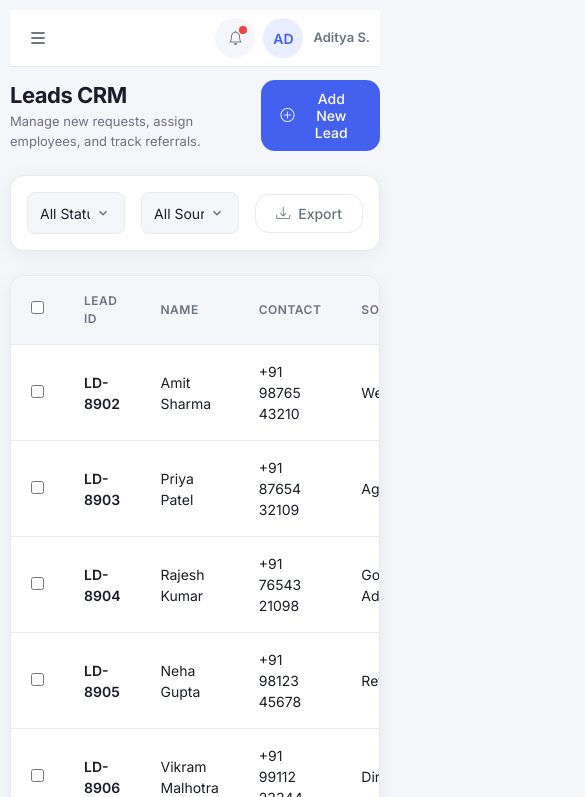
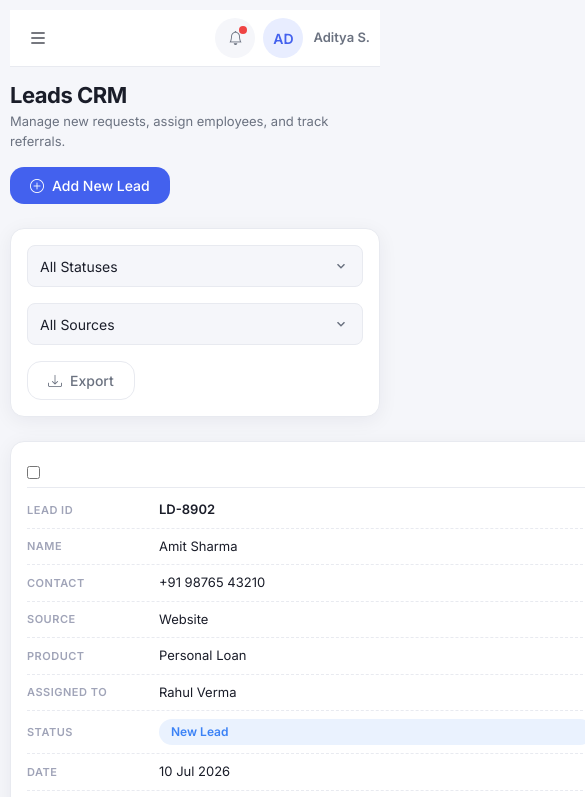
Before and after one commit to vaishnavithombare04/Onkar-Finance, a plain HTML site: page admin/leads.html in a window 390 px wide. Shown: the top 797 px of the page, 585 px wide, since content can reach past the window. Drawn offline with nearby package versions, Linux system fonts and the light colour scheme.

Commit message:
the horizantal scroll bar  fixed in the responsive view

```diff
--- a/admin/leads.html
+++ b/admin/leads.html
@@ -28,7 +28,7 @@
       <div data-component="topbar"></div>
 
       <div id="page-content" class="w-full flex flex-column gap-lg">
-      <div class="flex justify-between align-center">
+      <div class="flex justify-between align-center flex-wrap gap-md">
         <div>
           <h1 style="font-size: var(--fs-h1); font-weight: 700; letter-spacing: -0.5px;">Leads CRM</h1>
           <p class="text-secondary" style="font-size: 13px;">Manage new requests, assign employees, and track referrals.</p>
@@ -39,12 +39,12 @@
       </div>
 
       <!-- Filters panel -->
-      <div class="card flex align-center gap-md" style="padding: 16px;">
-        <div class="search-bar" style="width: 280px; background-color: var(--color-bg);">
+      <div class="card flex align-center gap-md flex-wrap" style="padding: 16px;">
+        <div class="search-bar" style="flex: 1; min-width: 220px; background-color: var(--color-bg);">
           <i class="lucide-search"></i>
           <input type="text" placeholder="Search by name, ID or product..." id="leadSearchInput">
         </div>
-        <select class="form-control" style="width: 160px; padding: 8px 12px;" id="statusFilter">
+        <select class="form-control" style="width: auto; min-width: 140px; padding: 8px 12px;" id="statusFilter">
           <option value="">All Statuses</option>
           <option value="New Lead">New Lead</option>
           <option value="Verification">Verification</option>
@@ -52,7 +52,7 @@
           <option value="Approved">Approved</option>
           <option value="Disbursed">Disbursed</option>
         </select>
-        <select class="form-control" style="width: 160px; padding: 8px 12px;" id="sourceFilter">
+        <select class="form-control" style="width: auto; min-width: 140px; padding: 8px 12px;" id="sourceFilter">
           <option value="">All Sources</option>
           <option value="Website">Website</option>
           <option value="Agent">Agent</option>
@@ -209,6 +209,7 @@
         }
       });
       if (window.lucide) lucide.createIcons();
+      if (window.applyTableMobileLabels) window.applyTableMobileLabels();
     }
 
     // Add lead Form
--- a/assets/css/components.css
+++ b/assets/css/components.css
@@ -496,6 +496,106 @@
 
 .data-table tbody tr:hover {
   background-color: var(--color-bg);
+}
+
+/* Responsive Mobile Table Card View */
+@media (max-width: 768px) {
+  /* Remove outer double card container on mobile */
+  .card:has(.table-responsive),
+  .card:has(.data-table) {
+    background: transparent !important;
+    border: none !important;
+    box-shadow: none !important;
+    padding: 0 !important;
+  }
+
+  .table-responsive {
+    overflow-x: visible !important;
+    background: transparent !important;
+    border: none !important;
+    box-shadow: none !important;
+  }
+
+  .data-table,
+  .data-table tbody,
+  .data-table tr,
+  .data-table td {
+    display: block;
+    width: 100% !important;
+  }
+
+  .data-table thead {
+    display: none !important;
+  }
+
+  .data-table tbody {
+    display: flex;
+    flex-direction: column;
+    gap: 14px;
+    padding: 0;
+  }
+
+  .data-table tbody tr {
+    background-color: var(--color-surface);
+    border: 1px solid var(--color-border);
+    border-radius: var(--radius-md);
+    padding: 16px;
+    box-shadow: var(--shadow-card);
+    transition: var(--transition-smooth);
+  }
+
+  .data-table tbody tr:hover {
+    box-shadow: var(--shadow-hover);
+    background-color: var(--color-surface);
+  }
+
+  .data-table td {
+    display: grid !important;
+    grid-template-columns: 120px 1fr !important;
+    align-items: center !important;
+    padding: 8px 0 !important;
+    border-bottom: 1px dashed var(--color-border) !important;
+    font-size: 13px;
+    gap: 12px;
+    text-align: left !important;
+    word-break: break-word;
+  }
+
+  .data-table td:last-child {
+    border-bottom: none !important;
+    padding-bottom: 0 !important;
+    margin-top: 4px;
+  }
+
+  .data-table td[data-label]::before {
+    content: attr(data-label);
+    font-weight: 600;
+    color: var(--color-text-muted);
+    font-size: 11px;
+    text-transform: uppercase;
+    letter-spacing: 0.5px;
+    text-align: left;
+    white-space: nowrap;
+  }
+
+  /* First checkbox cell formatting */
+  .data-table td:first-child:has(input[type="checkbox"]),
+  .data-table td:first-child[data-label=""] {
+    display: flex !important;
+    align-items: center !important;
+    padding-bottom: 8px !important;
+    border-bottom: 1px solid var(--color-border) !important;
+    margin-bottom: 4px;
+  }
+
+  .data-table td:first-child[data-label=""]::before,
+  .data-table td:first-child:not([data-label])::before {
+    display: none !important;
+  }
+
+  .data-table td:first-child input[type="checkbox"] {
+    margin: 0;
+  }
 }
 
 /* Badge / Status Pill */
--- a/assets/js/components.js
+++ b/assets/js/components.js
@@ -822,3 +822,30 @@
     }
   }
 };
+
+// Auto-apply data-label attributes to table cells for responsive mobile card views
+window.applyTableMobileLabels = function() {
+  document.querySelectorAll('table.data-table').forEach(table => {
+    const headers = Array.from(table.querySelectorAll('thead th')).map(th => th.textContent.trim());
+    if (!headers.length) return;
+
+    table.querySelectorAll('tbody tr').forEach(tr => {
+      const cells = tr.querySelectorAll('td');
+      cells.forEach((td, index) => {
+        if (headers[index] !== undefined && !td.hasAttribute('data-label')) {
+          td.setAttribute('data-label', headers[index]);
+        }
+      });
+    });
+  });
+};
+
+document.addEventListener('DOMContentLoaded', () => {
+  window.applyTableMobileLabels();
+  const observer = new MutationObserver(() => {
+    window.applyTableMobileLabels();
+  });
+  if (document.body) {
+    observer.observe(document.body, { childList: true, subtree: true });
+  }
+});
```
